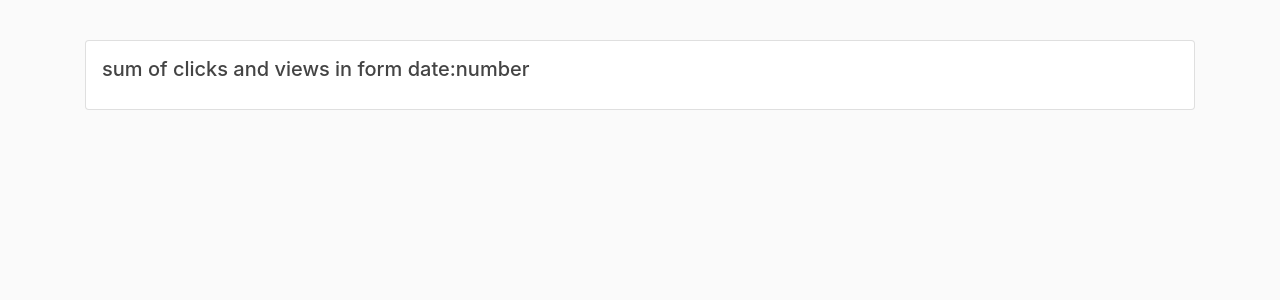
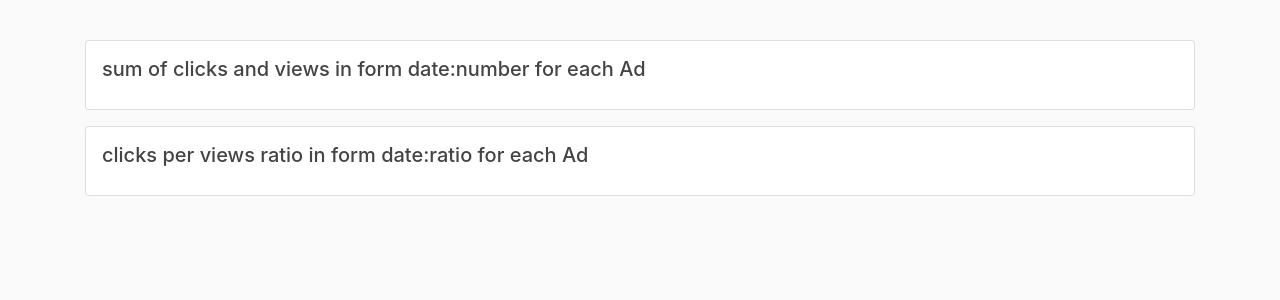
Before and after one commit to Masihbr/django-ad-manager, a Django app: page /report/ in a window 1280 px wide. Shown: the part 56-356 px from the top of the page. Run offline with Django 3.2, Linux system fonts and the light colour scheme; data that the repository does not hold is empty; some libraries are stand-ins or nearby versions.

Commit message:
clicks per views ratio done

```diff
--- a/advertiser_management/templates/advertiser_management/report.html
+++ b/advertiser_management/templates/advertiser_management/report.html
@@ -14,14 +14,21 @@
 </div>
 {% endfor %}
 <div class="card mt-3 p-3">
-    <h5 class="card-title">sum of clicks and views in form date:number</h5>
+    <h5 class="card-title">sum of clicks and views in form date:number for each Ad</h5>
     <ul>
         {% for k, v in clicks_views_sum_list.items %}
         <li>{{ k }}: {{ v }}</li>
         {% endfor %}
     </ul>
 </div>
-
+<div class="card mt-3 p-3">
+    <h5 class="card-title">clicks per views ratio in form date:ratio for each Ad</h5>
+    <ul>
+        {% for k, v in clicks_per_views_list.items %}
+        <li>{{ k }}: {{ v }}</li>
+        {% endfor %}
+    </ul>
+</div>
 </body>
 </html>
 {% endblock content %}
--- a/advertiser_management/views.py
+++ b/advertiser_management/views.py
@@ -52,16 +52,38 @@ class ReportPageView(TemplateView):
 
     def get_context_data(self, **kwargs):
         context = super().get_context_data(**kwargs)
-        clicks_views_sum_list = self.clicks_views_sum_per_hour_each_ad()
+        clicks_views_sum_list = self.get_clicks_views_sum_list()
+        clicks_per_views_list = self.get_clicks_per_view_list()
 
         context = {
+            'clicks_per_views_list': clicks_per_views_list,
             'clicks_views_sum_list': clicks_views_sum_list,
             'ads_list': Ad.objects.all()
         }
         return context
 
-    def clicks_views_sum_per_hour_each_ad(self):
-        big_list = {}
+    def get_clicks_per_view_list(self):
+        clicks_per_views_list = {}
+        for ad in Ad.objects.all():
+            list = {}
+            clicks_per_hour = Click.objects.annotate(
+                hour=TruncHour('time', output_field=DateTimeField()), ).values('hour').filter(ad=ad).annotate(
+                clicks=Count('id'))
+            views_per_hour = View.objects.annotate(
+                hour=TruncHour('time', output_field=DateTimeField()), ).values('hour').filter(ad=ad).annotate(
+                views=Count('id'))
+            for v in views_per_hour:
+                list[v['hour']] = v['views']
+            for c in clicks_per_hour:
+                if list.keys().__contains__(c['hour']):
+                    list[c['hour']] = c['clicks'] / list[c['hour']]
+                else:
+                    list[c['hour']] = 0
+            clicks_per_views_list[ad] = sorted(list.items(),reverse=True, key=lambda t: t[1])
+        return clicks_per_views_list
+
+    def get_clicks_views_sum_list(self):
+        clicks_views_sum_list = {}
         for ad in Ad.objects.all():
             list = {}
             clicks_per_hour = Click.objects.annotate(
@@ -77,5 +99,5 @@ class ReportPageView(TemplateView):
                     list[v['hour']] += v['views']
                 else:
                     list[v['hour']] = v['views']
-            big_list[ad] = sorted(list.items(), key=lambda t: t[0])
-        return big_list
+            clicks_views_sum_list[ad] = sorted(list.items(), key=lambda t: t[0])
+        return clicks_views_sum_list
```
